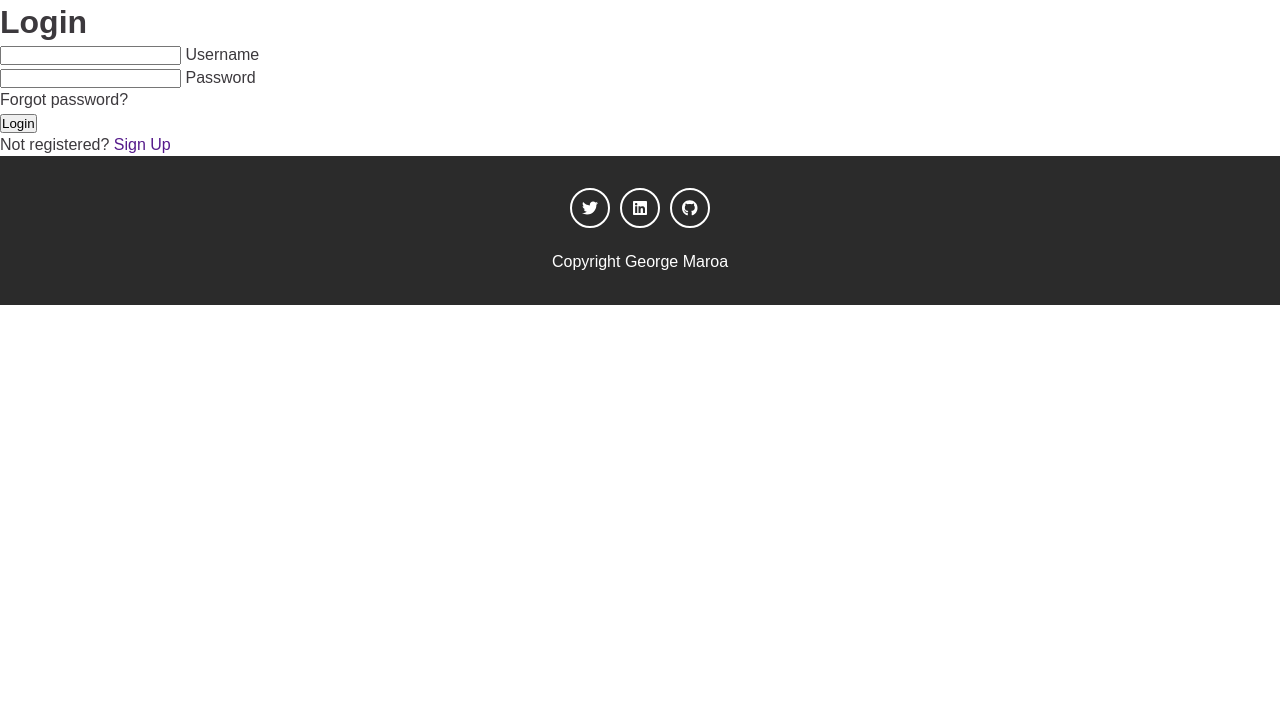
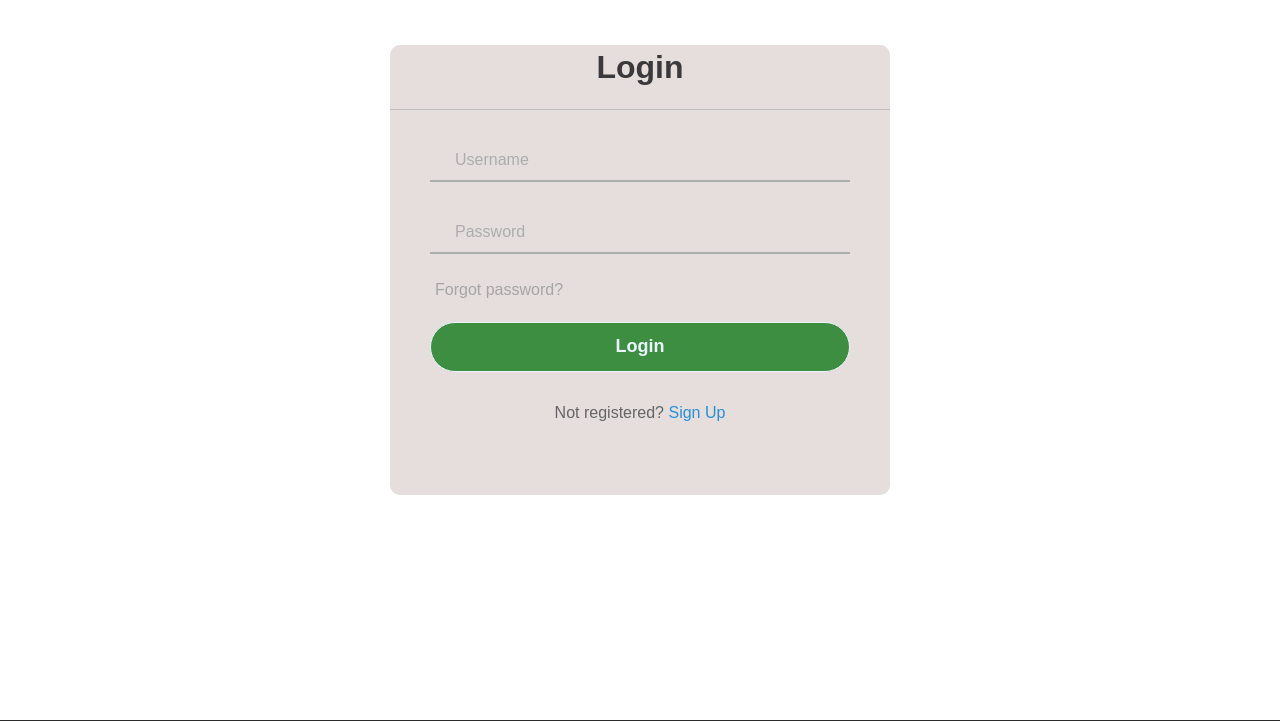
Before and after one commit to Maroa2002/Webstack---Portfolio-Project, a Flask app: page /login in a window 1280 px wide. Shown: the part 90-811 px from the top of the page. Before the commit the page ends 395 px from the top, so only its background shows below. Run offline with Flask 3, Linux system fonts and the light colour scheme; some libraries are stand-ins or nearby versions.

Commit message:
adds styling to the login and signup pages

```diff
--- a/static/css/styles.css
+++ b/static/css/styles.css
@@ -513,3 +513,120 @@ footer {
         width: 100%;
     }
 }
+
+/* styling for the login page */
+.center {
+    position: relative;
+    top: 50%;
+    left: 50%;
+    transform: translate(-50%, -50%);
+    width: 500px;
+    height: 450px;
+    background: #e6dddd;
+    border-radius: 10px;
+    margin-top: 270px;
+}
+
+.center h1 {
+    text-align: center;
+    padding: 0 0 20px 0;
+    border-bottom: 1px solid silver;
+}
+
+.center form {
+    padding: 0 40px;
+    box-sizing: border-box;
+}
+
+.center form .text_field {
+    position: relative;
+    border-bottom: 2px solid #adadad;
+    margin: 30px 0;
+}
+
+.center form .text_field input {
+    width: 100%;
+    padding: 10px 5px;
+    height: 40px;
+    font-size: 16px;
+    border: none;
+    background: none;
+    outline: none;
+}
+
+.center form .text_field label {
+    position: absolute;
+    padding: 20px;
+    top: 50%;
+    left: 5px;
+    color: #adadad;
+    transform: translateY(-50%);
+    font-size: 16px;
+    pointer-events: none;
+    transition: .5s;
+}
+
+.center form .text_field span::before {
+    content: "";
+    position: absolute;
+    top: 40px;
+    left: 0;
+    width: 0;
+    height: 2px;
+    background-color: #2691d9;
+}
+
+.center form .text_field input:focus ~ label,
+.center form .text_field input:valid ~ label {
+    top: -5px;
+    color: #2691d9;
+}
+
+.center form .text_field input:focus ~ span::before,
+.center form .text_field input:valid ~ span::before {
+    width: 100%;
+}
+
+.forgot {
+    margin: -5px 0 20px 5px;
+    color: #a6a6a6;
+    cursor: pointer;
+}
+
+.forgot:hover {
+    text-decoration: underline;
+}
+
+input[type="submit"] {
+    width: 100%;
+    height: 50px;
+    border: 1px solid;
+    background: #3e8e41;
+    border-radius: 25px;
+    font-size: 18px;
+    color: #e9f4fb;
+    font-weight: 700;
+    cursor: pointer;
+    outline: none;
+}
+
+input[type="submit"]:hover {
+    border-color: #2691d9;
+    transition: .5s;
+}
+
+.signup {
+    margin: 30px 0;
+    text-align: center;
+    font-size: 16px;
+    color: #666666;
+}
+
+.signup a {
+    color: #2691d9;
+    text-decoration: none;
+}
+
+.signup a:hover {
+    text-decoration: underline;
+}
```
